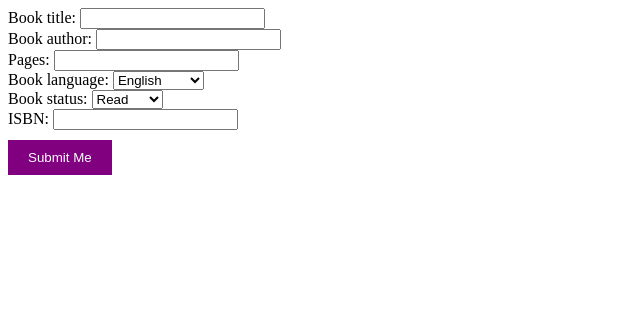
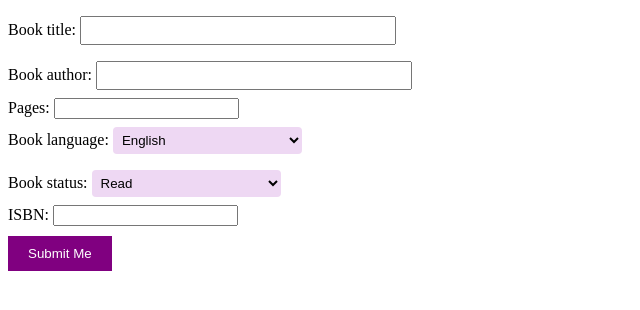
Before and after one commit to tyfreire/mybookshelf, a website: page src/public/books/new.html in a window 1280 px wide. Shown: the whole page, without its empty margins (0-640 px from the left). Drawn offline with Linux system fonts and the light colour scheme.

Commit message:
Visual improvements

```diff
--- a/src/public/books/styles.css
+++ b/src/public/books/styles.css
@@ -1,5 +1,5 @@
 table {
-  width: 100%;
+  width: 50%;
 }
 table,
 tr,
@@ -8,7 +8,7 @@ th {
   border: 1px dotted;
   border-collapse: collapse;
   border-color: rgb(137, 136, 138);
-  color: rgb(143, 93, 222);
+  color: rgb(60, 59, 61);
 }
 caption {
   color: rgb(72, 5, 128);
@@ -32,6 +32,23 @@ a:hover {
   text-decoration: underline;
 }
 
+input[type='text'] {
+  width: 25%;
+  padding: 05px 05px;
+  margin: 8px 0;
+  box-sizing: border-box;
+  color: blueviolet;
+}
+
+select {
+  width: 15%;
+  padding: 05px 05px;
+  border: none;
+  border-radius: 4px;
+  background-color: rgb(238, 216, 243);
+  margin: 8px 0;
+}
+
 button {
   margin-top: 10px;
   padding: 10px 20px;
```
